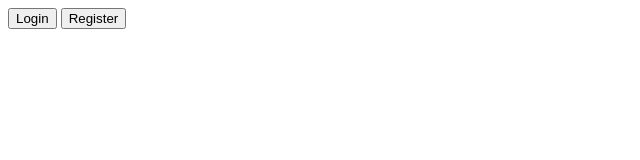
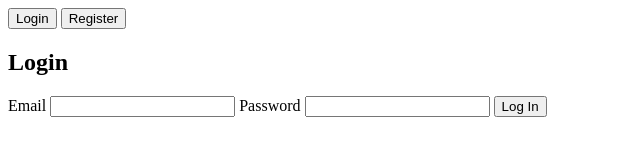
Before and after one commit to lou2ay/quiz-app, a plain HTML site: page pages/auth.html in a window 1280 px wide. Shown: the whole page, without its empty margins (0-640 px from the left). Drawn offline with Linux system fonts and the light colour scheme.

Commit message:
created <> form and label for email and pass

```diff
--- a/pages/auth.html
+++ b/pages/auth.html
@@ -15,3 +15,16 @@
         <button id="login-tab" class="tab-button active">Login</button>
         <button id="register-tab" class="tab-button">Register</button>
       </div>
+
+      <form id="login-form" class="auth-form">
+        <h2>Login</h2>
+        <label>
+          Email
+          <input type="email" id="login-email" required />
+        </label>
+        <label>
+          Password
+          <input type="password" id="login-password" required />
+        </label>
+        <button type="submit">Log In</button>
+      </form>
```
